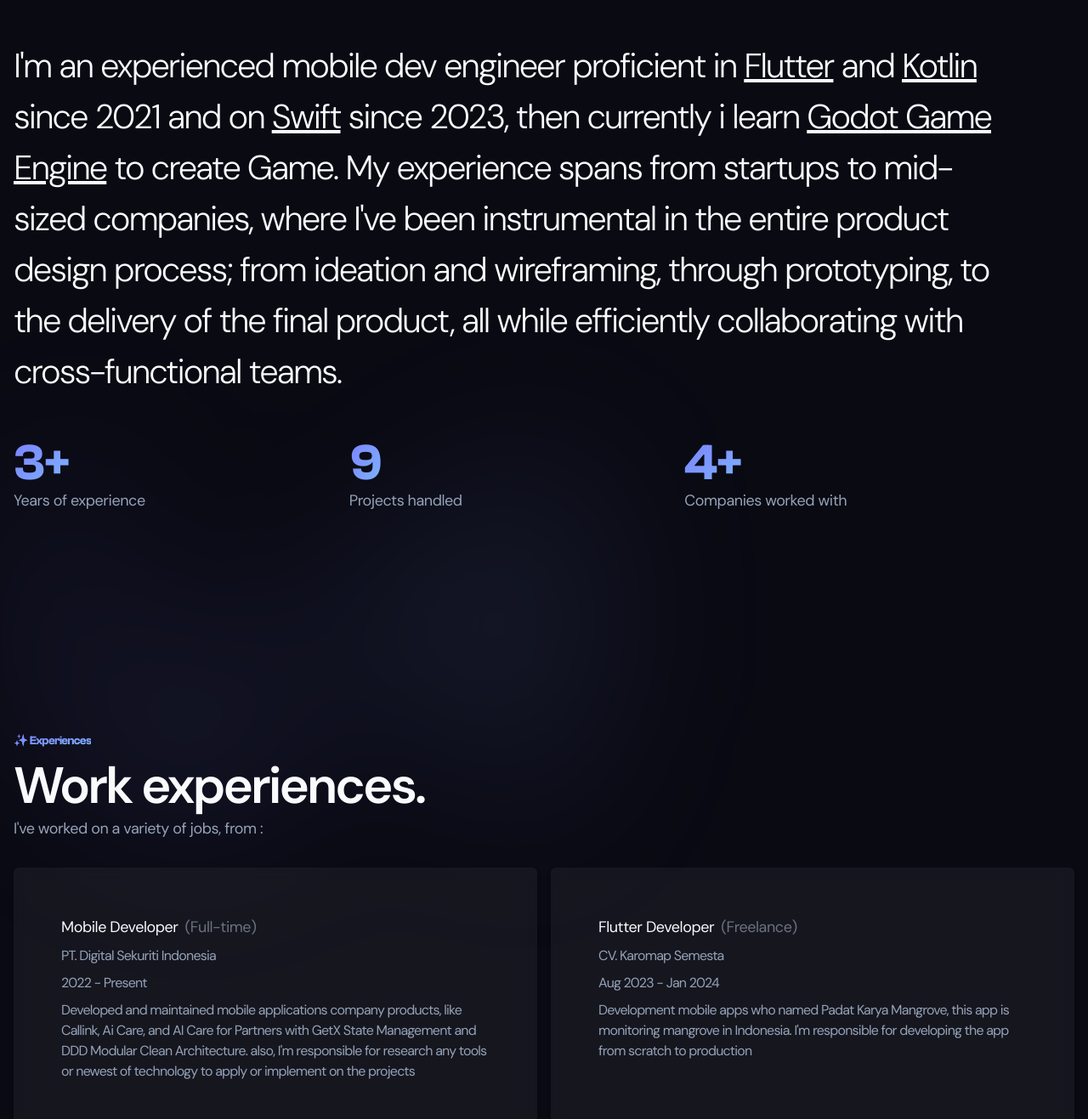
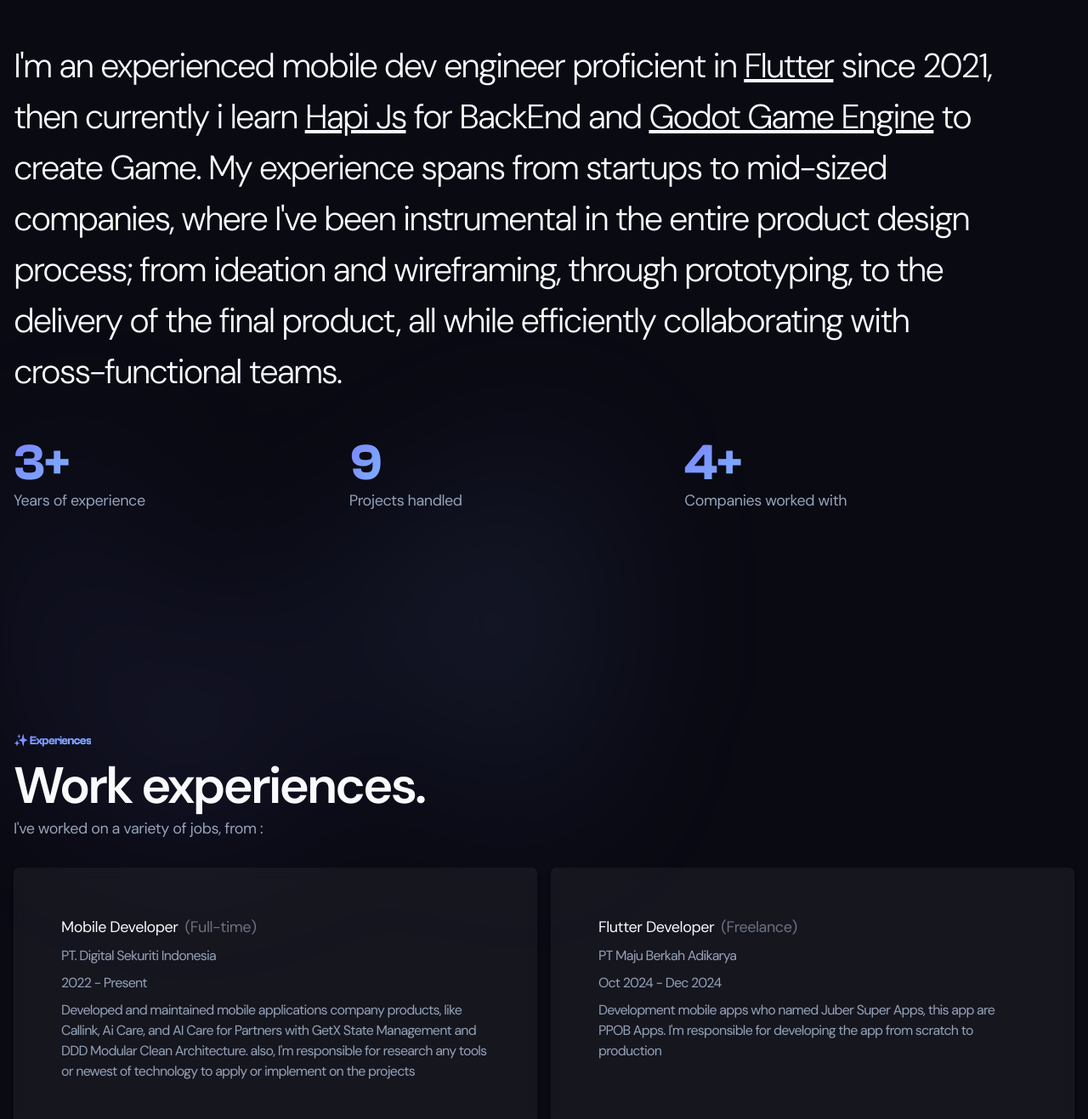
Before and after one commit to aprxty3/web_porto, a Next.js app: page / in a window 1280 px wide. Shown: the part 1193-2510 px from the top of the page at 85% size. Built offline with nearby package versions, Linux system fonts and the light colour scheme.

Commit message:
add experience portfolio in pt berkah abadi

```diff
--- a/src/pages/index.tsx
+++ b/src/pages/index.tsx
@@ -132,6 +132,14 @@ const experiences = [
         description:
             "Developed and maintained mobile applications company products, like Callink, Ai Care, and AI Care for Partners with GetX State Management and DDD Modular Clean Architecture. also, I'm responsible for research any tools or newest of technology to apply or implement on the projects",
 
+    },
+    {
+        companyName: "PT Maju Berkah Adikarya",
+        jobType: "Freelance",
+        jobTitle: "Flutter Developer",
+        duration: "Oct 2024 - Dec 2024",
+        description:
+            "Development mobile apps who named Juber Super Apps, this app are PPOB Apps. I'm responsible for developing the app from scratch to production",
     },
     {
         companyName: "CV. Karomap Semesta",
@@ -361,22 +369,25 @@ export default function Home() {
                             >
                                 Flutter
                             </Link>{" "}
-                            and {" "}
+                            {/* and {" "}
                             <Link
                                 href="https://kotlinlang.org/"
                                 target="_blank"
                                 className="underline"
                             >
                                 Kotlin
-                            </Link>{" "}
-                            since 2021 and on{" "}
+                            </Link>{" "} */}
+                            since 2021
+                            {/* and on{" "}
                             <Link
                             href="https://www.swift.org/"
                             target="_blank"
                             className="underline"
                         >
                             Swift
-                        </Link>{""} since 2023, then currently i learn{" "} <Link
+                        </Link>{""} since 2023 */}
+                        , then currently i learn{" "}<Link href="https://hapi.dev/"target="_blank"
+                            className="underline"> Hapi Js</Link> for BackEnd and {" "} <Link
                             href="https://godotengine.org/"
                             target="_blank"
                             className="underline"
```
